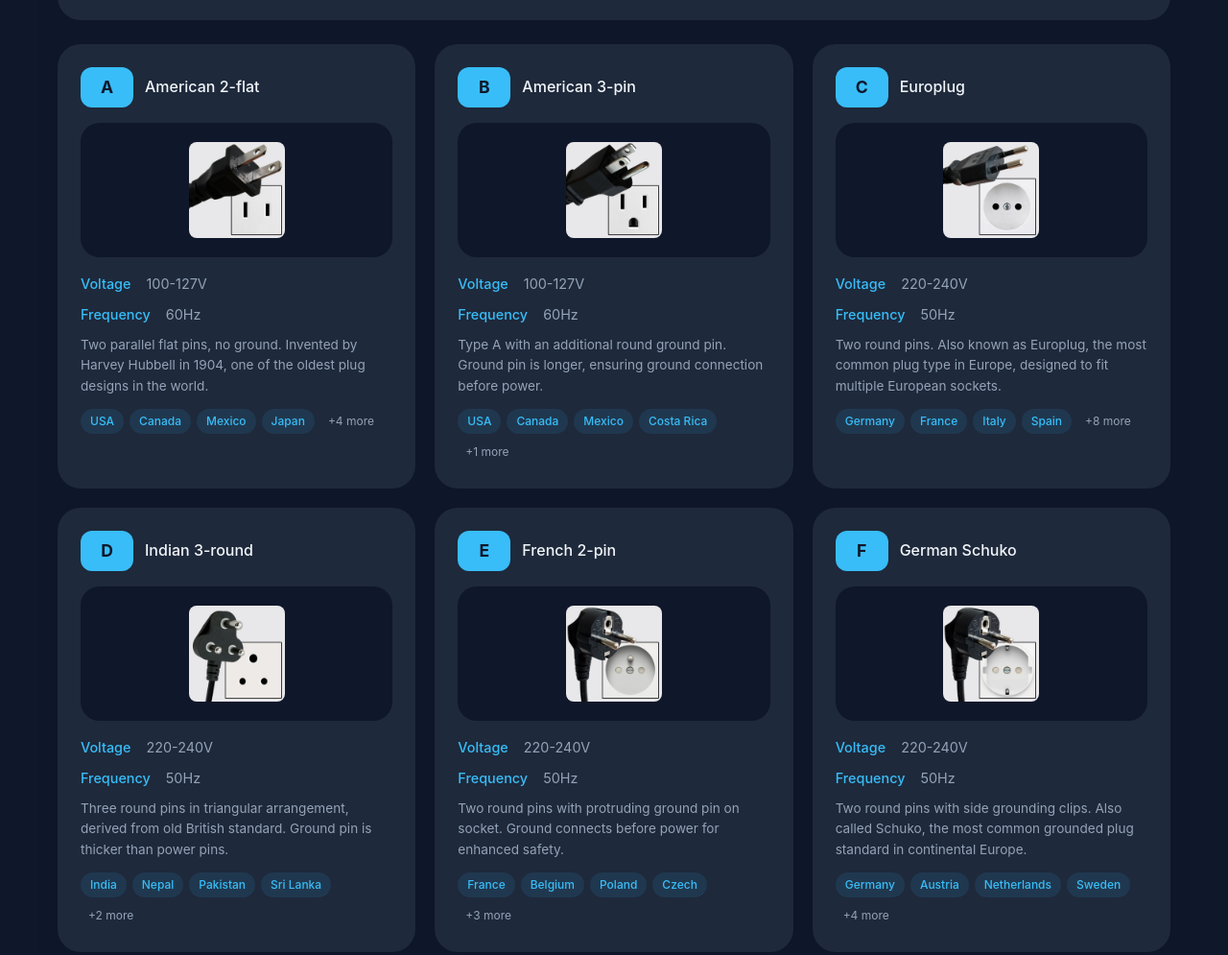
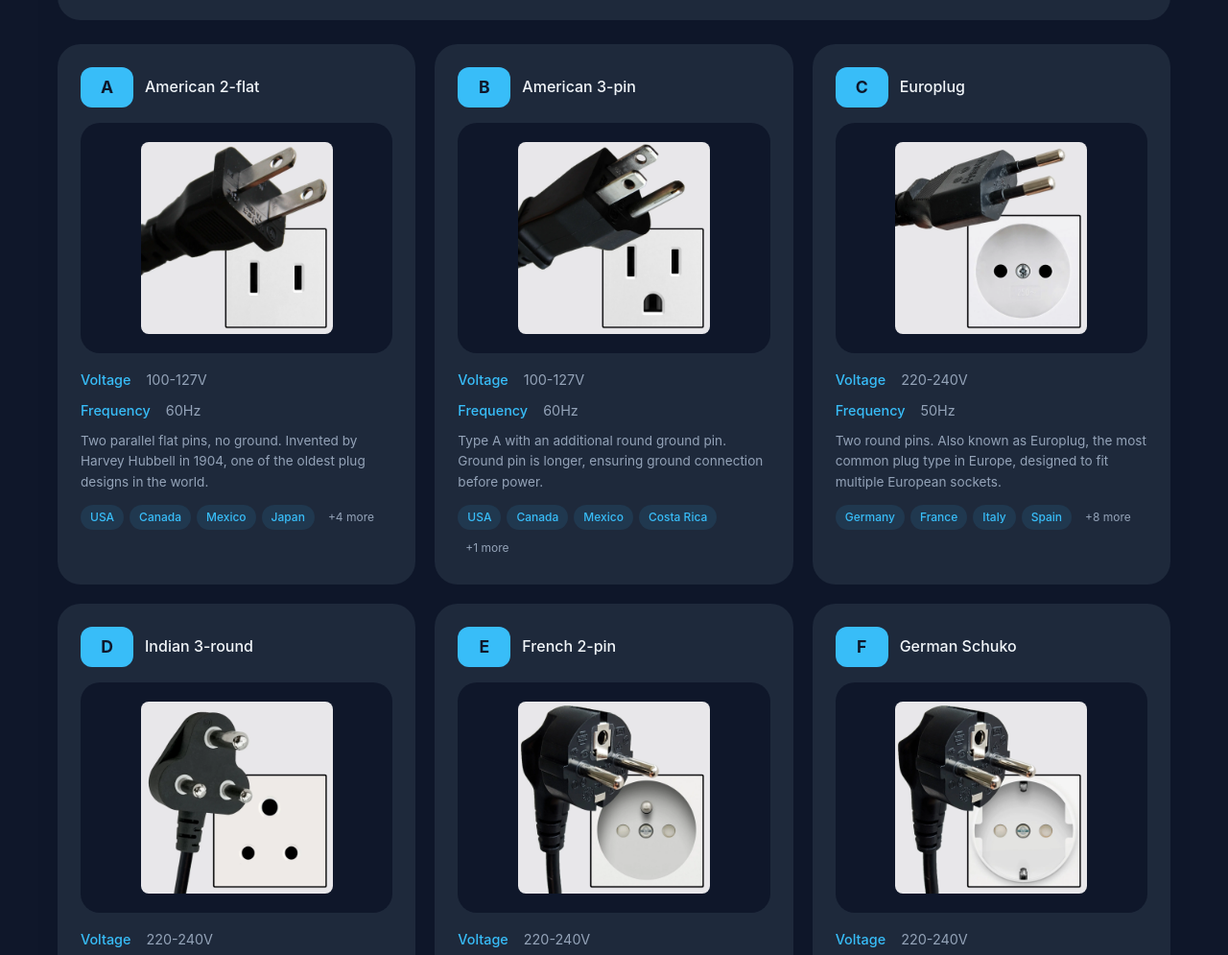
Before and after one commit to agent-vik/power-plug-guide, a plain HTML site: page index.html in a window 1280 px wide. Shown: the part 997-1992 px from the top of the page at 96% size. Drawn offline with Linux system fonts and the light colour scheme.

Commit message:
style: 增大插座图片显示尺寸
- 图片尺寸: 100px → 200px
- 容器高度: 130px → 240px

```diff
--- a/index.html
+++ b/index.html
@@ -277,12 +277,12 @@
             display: flex;
             justify-content: center;
             align-items: center;
-            min-height: 130px;
+            min-height: 240px;
         }
 
         .plug-svg-container img {
-            max-width: 100px;
-            max-height: 100px;
+            max-width: 200px;
+            max-height: 200px;
             border-radius: 8px;
         }
 
```
